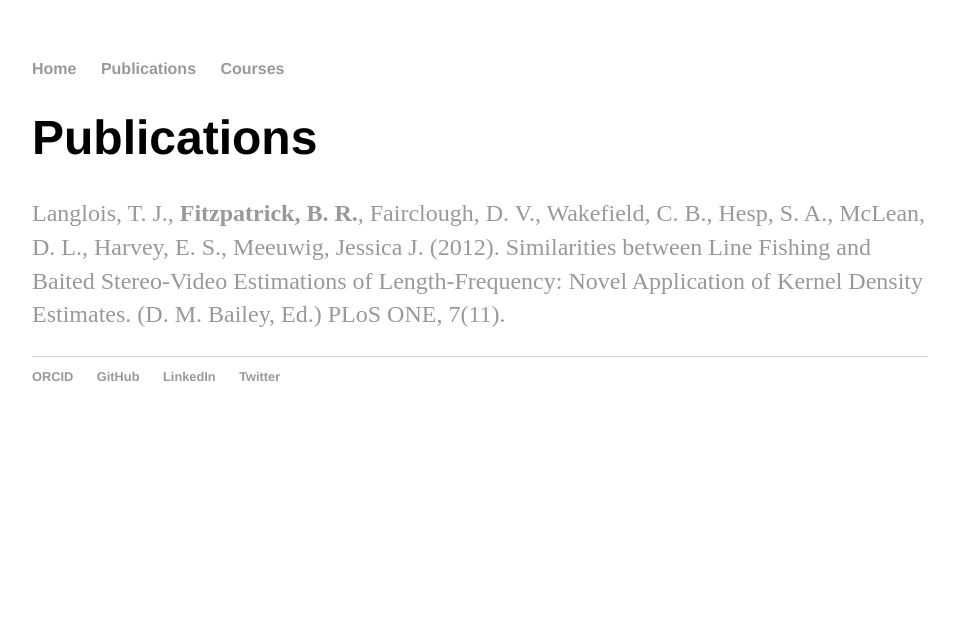
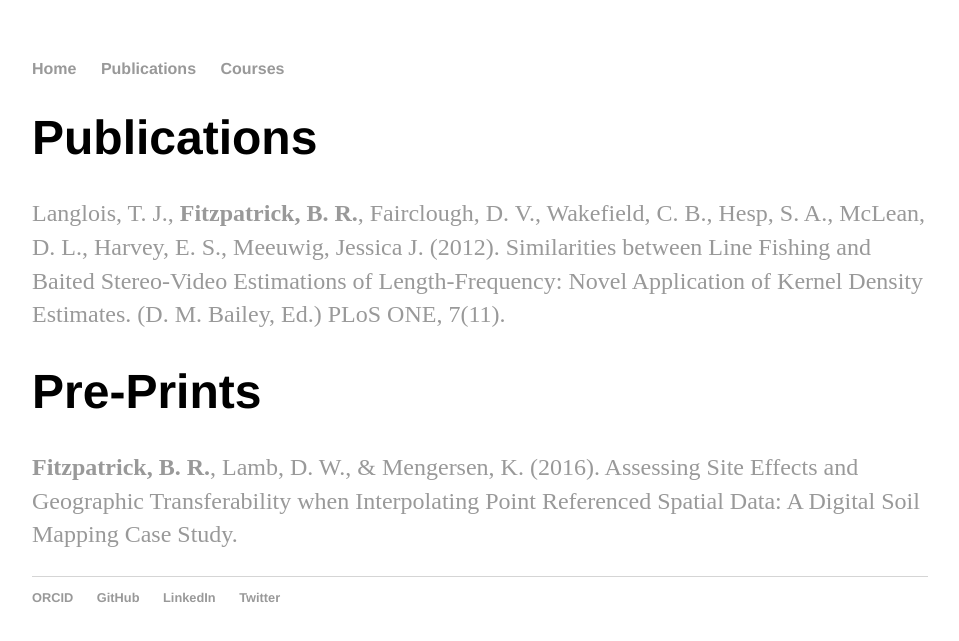
Before and after one commit to brfitzpatrick/brfitzpatrick.github.io, a Jekyll site: the page built from Publications.md, in a window 1280 px wide. Shown: the top 641 px of the page, without its empty margins (160-1119 px from the left). Built offline with Jekyll 4.4.1, drawn with Linux system fonts in a browser that asks for light colours.

Commit message:
added link to arXiv preprint of NHMS2

```diff
--- a/Publications.md
+++ b/Publications.md
@@ -6,3 +6,7 @@ Publications
 ===================================
 
 [Langlois, T. J., **Fitzpatrick, B. R.**, Fairclough, D. V., Wakefield, C. B., Hesp, S. A., McLean, D. L., Harvey, E. S., Meeuwig, Jessica J. (2012). Similarities between Line Fishing and Baited Stereo-Video Estimations of Length-Frequency: Novel Application of Kernel Density Estimates. (D. M. Bailey, Ed.) PLoS ONE, 7(11).](http://journals.plos.org/plosone/article?id=10.1371/journal.pone.0045973)
+
+Pre-Prints
+===================================
+[**Fitzpatrick, B. R.**, Lamb, D. W., & Mengersen, K. (2016). Assessing Site Effects and Geographic Transferability when Interpolating Point Referenced Spatial Data: A Digital Soil Mapping Case Study.](http://arxiv.org/abs/1608.00086)
```
